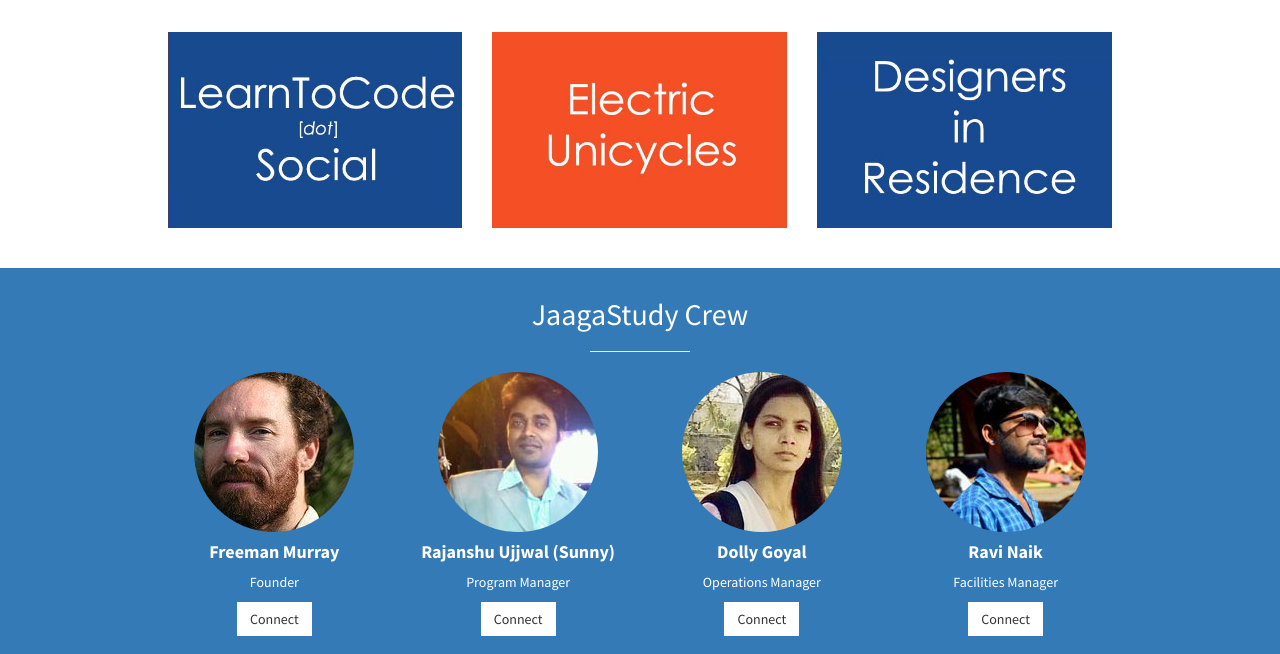
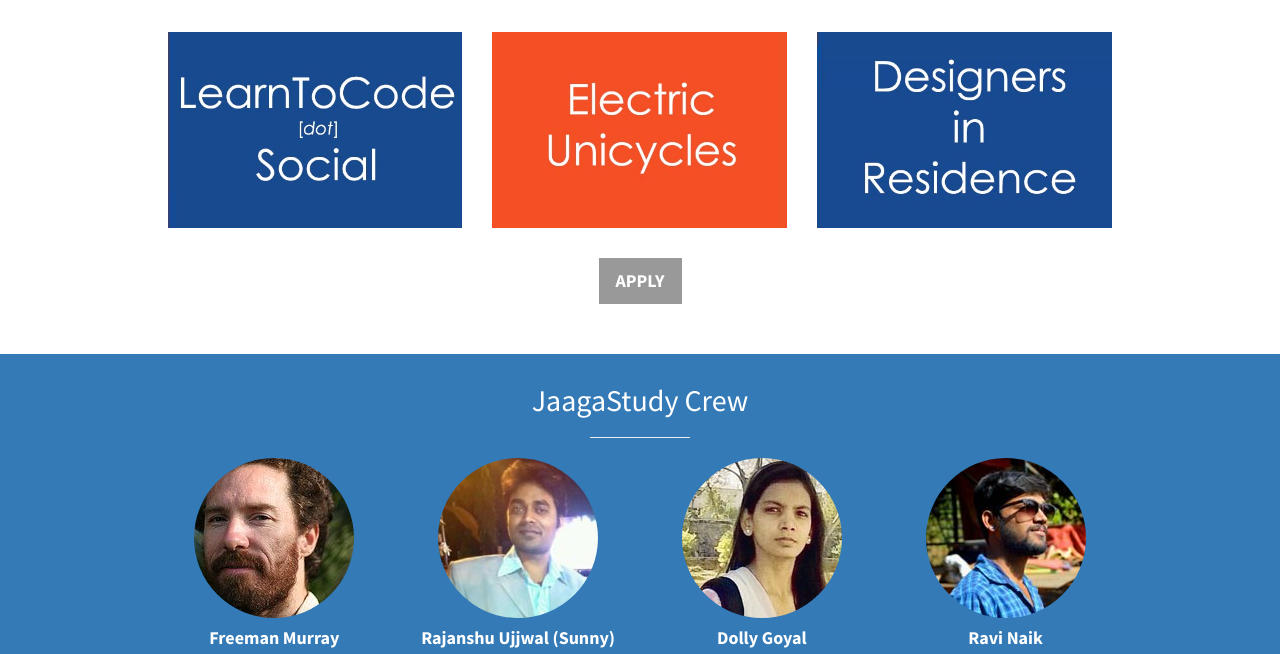
Before and after one commit to jaagameister/jaagastudy.org, a plain HTML site: page index.html in a window 1280 px wide. Shown: the part 1915-2569 px from the top of the page. Drawn offline with Linux system fonts and the light colour scheme.

Commit message:
Added Apply Button for programs

```diff
--- a/index.html
+++ b/index.html
@@ -149,11 +149,13 @@
                         </div>
                     </div>
                     <!-- /.row (nested) -->
+                    <a href="https://goo.gl/forms/47s1LgDyw39aY9ZE3" class="btn btn-dark btn-lg"><b>APPLY</b></a>
                 </div>
                 <!-- /.col-lg-10 -->
             </div>
             <!-- /.row -->
         </div>
+        <br><br>
         <!-- /.container -->
     </section>
 
```
